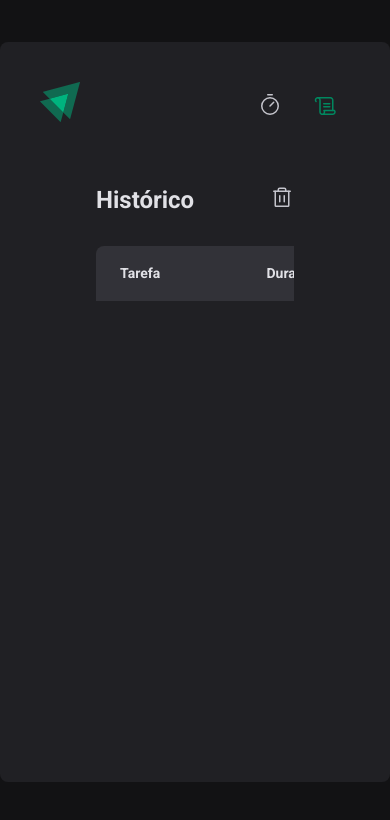
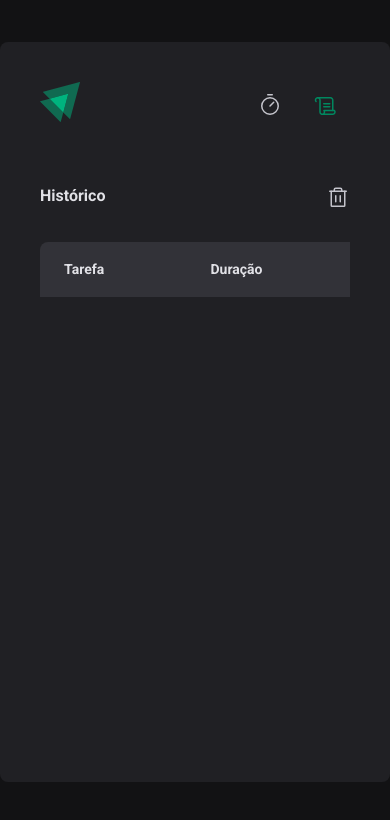
Before and after one commit to mauricio-tejada/timer-pomodoro, a React (Vite) app: page /history in a window 390 px wide. Shown: the top 820 px of the page. Built offline with nearby package versions, Linux system fonts and the light colour scheme.

Commit message:
Responsividade history

```diff
--- a/src/pages/History/styles.ts
+++ b/src/pages/History/styles.ts
@@ -2,7 +2,7 @@ import styled from 'styled-components'
 
 export const HistoryContainer = styled.main`
   flex: 1;
-  padding: 3.5rem;
+  padding-top: 3.5rem;
   overflow: auto;
 
   display: flex;
@@ -15,6 +15,10 @@ export const HistoryContainer = styled.main`
     h1 {
       font-size: 1.5rem;
       color: ${(props) => props.theme.gray100};
+
+      @media (max-width: 500px) {
+        font-size: 1rem;
+      }
     }
     svg:hover {
       color: ${(props) => props.theme.red500};
@@ -23,7 +27,7 @@ export const HistoryContainer = styled.main`
   }
 `
 export const HistoryList = styled.div`
-  flex: 1;
+  //flex: 1;
   margin-top: 2rem;
   overflow: auto;
 
@@ -58,7 +62,6 @@ export const HistoryList = styled.div`
       line-height: 1.6;
 
       &:first-child {
-        width: 50%;
         padding-left: 1.5rem;
       }
       &:last-child {
--- a/src/pages/Home/components/NewCycleForm/styles.ts
+++ b/src/pages/Home/components/NewCycleForm/styles.ts
@@ -22,13 +22,14 @@ const BaseInput = styled.input`
   height: 2.5rem;
   border: 0;
   border-bottom: 2px solid ${(props) => props.theme.gray500};
-  font-weight: bold;
+  font-weight: 500;
   font-size: 1.125rem;
   padding: 0 0.5rem;
   color: ${(props) => props.theme.gray100};
 
   @media (max-width: 500px) {
     font-size: 1rem;
+    height: 1.5rem;
   }
 
   &:focus {
```
